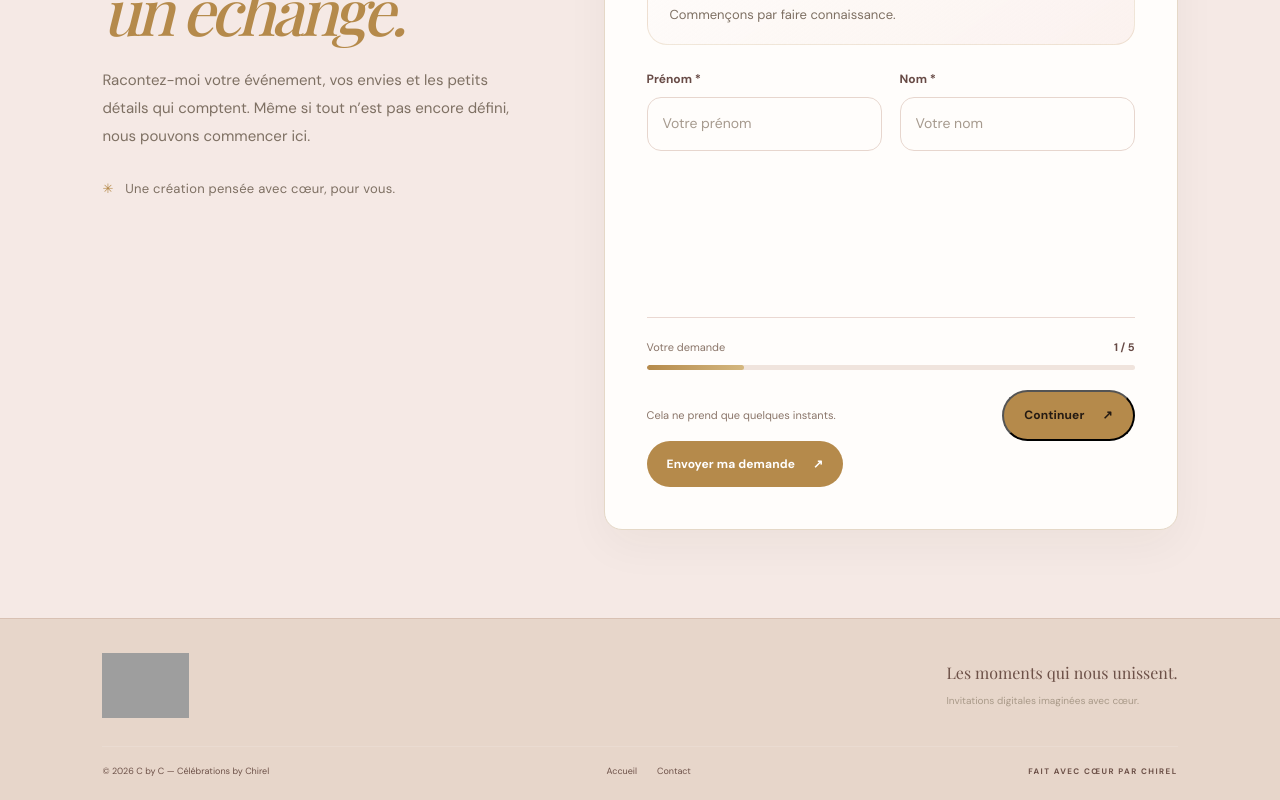
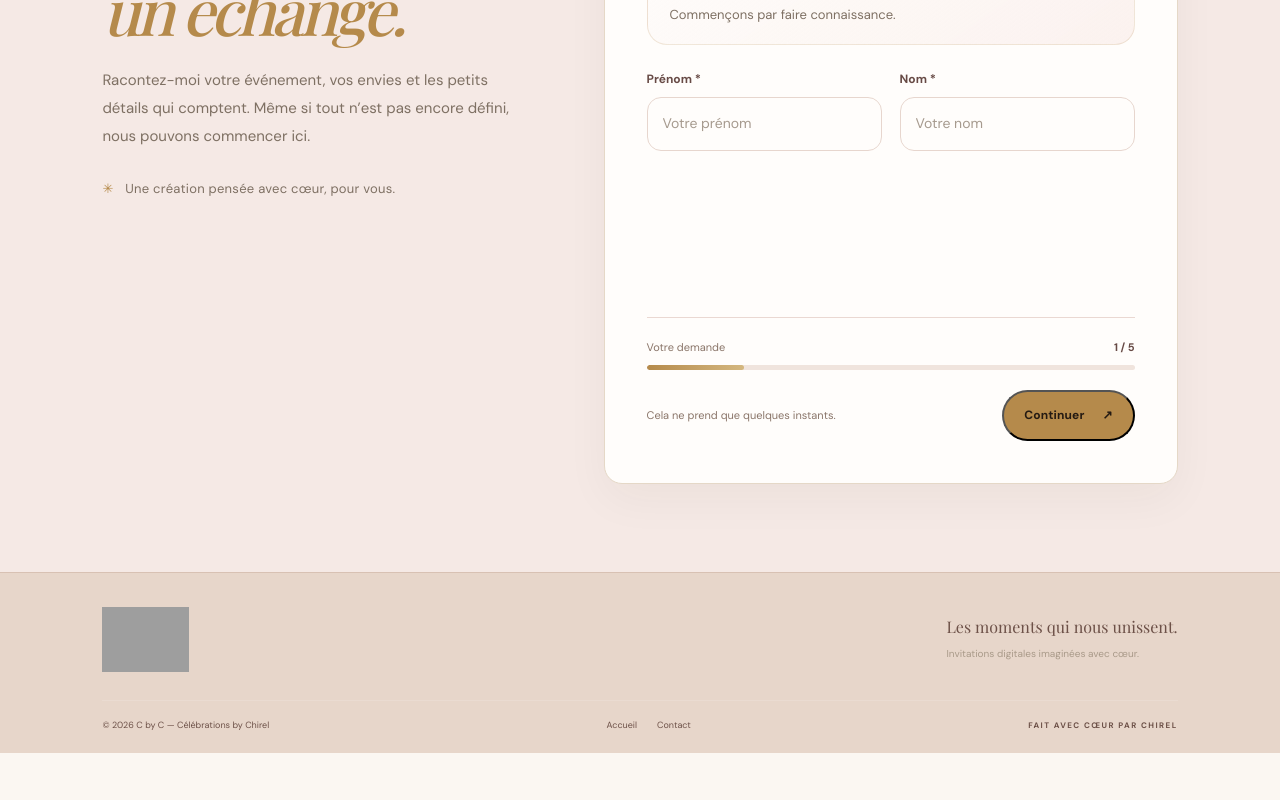
Before and after one commit to chirelhalioua/C-by-C, a Nuxt app: page /contact in a window 1280 px wide. Shown: the part 468-1268 px from the top of the page. After the commit the page ends 1221 px from the top, so only its background shows below. Built offline with nearby package versions, Linux system fonts and the light colour scheme; grey boxes are pictures that could not be loaded; a web font is replaced by a local one.

Commit message:
Remove duplicate submit controls from multi-step contact form

```diff
--- a/pages/contact.vue
+++ b/pages/contact.vue
@@ -238,11 +238,6 @@ const submitForm = async () => {
 
           <p v-if="successMessage" class="project-form-privacy" role="status">{{ successMessage }}</p>
           <p v-if="errorMessage" class="project-form-privacy" role="alert">{{ errorMessage }}</p>
-          <p v-if="successMessage" class="project-form-privacy" role="status">{{ successMessage }}</p>
-          <p v-if="errorMessage" class="project-form-privacy" role="alert">{{ errorMessage }}</p>
-          <button class="button button-gold project-submit" type="submit" :disabled="sending">
-            {{ sending ? 'Envoi en cours…' : 'Envoyer ma demande' }} <span v-if="!sending">↗</span>
-          </button>
         </form>
       </section>
     </main>
```
